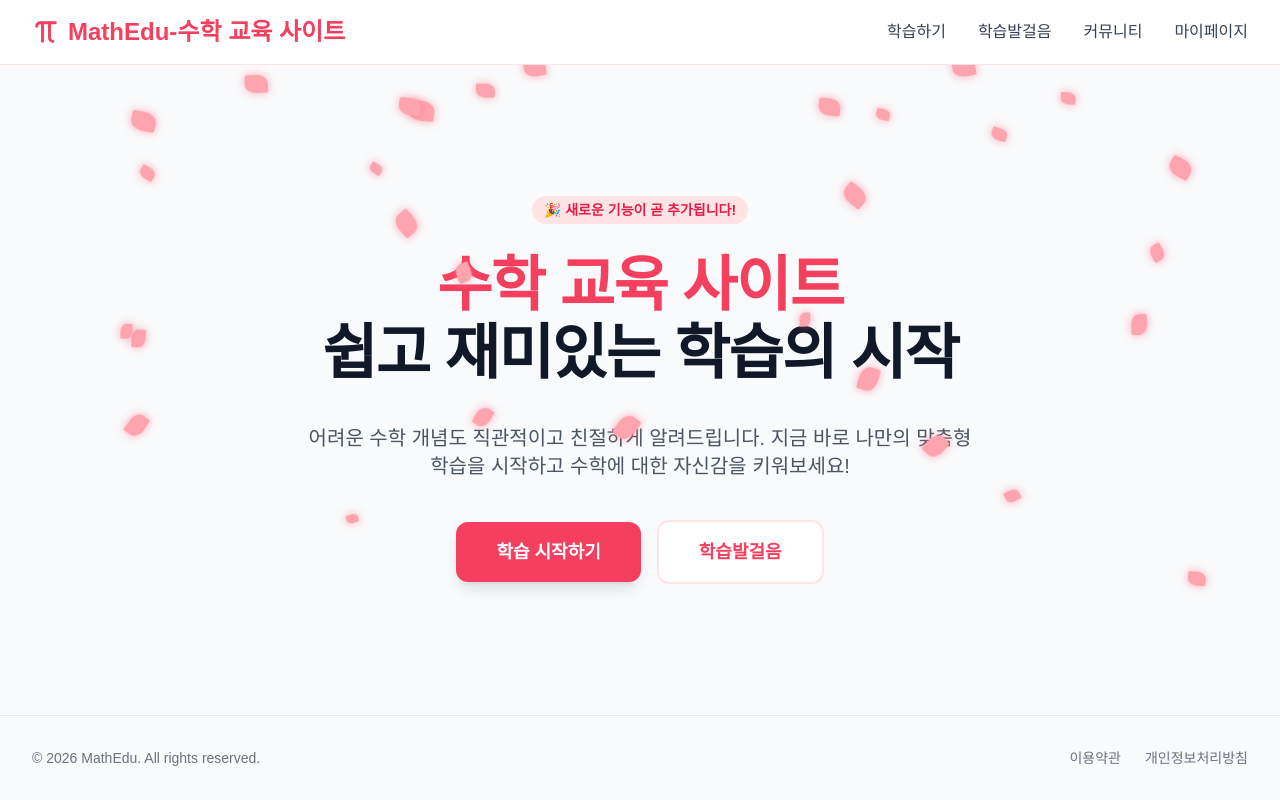
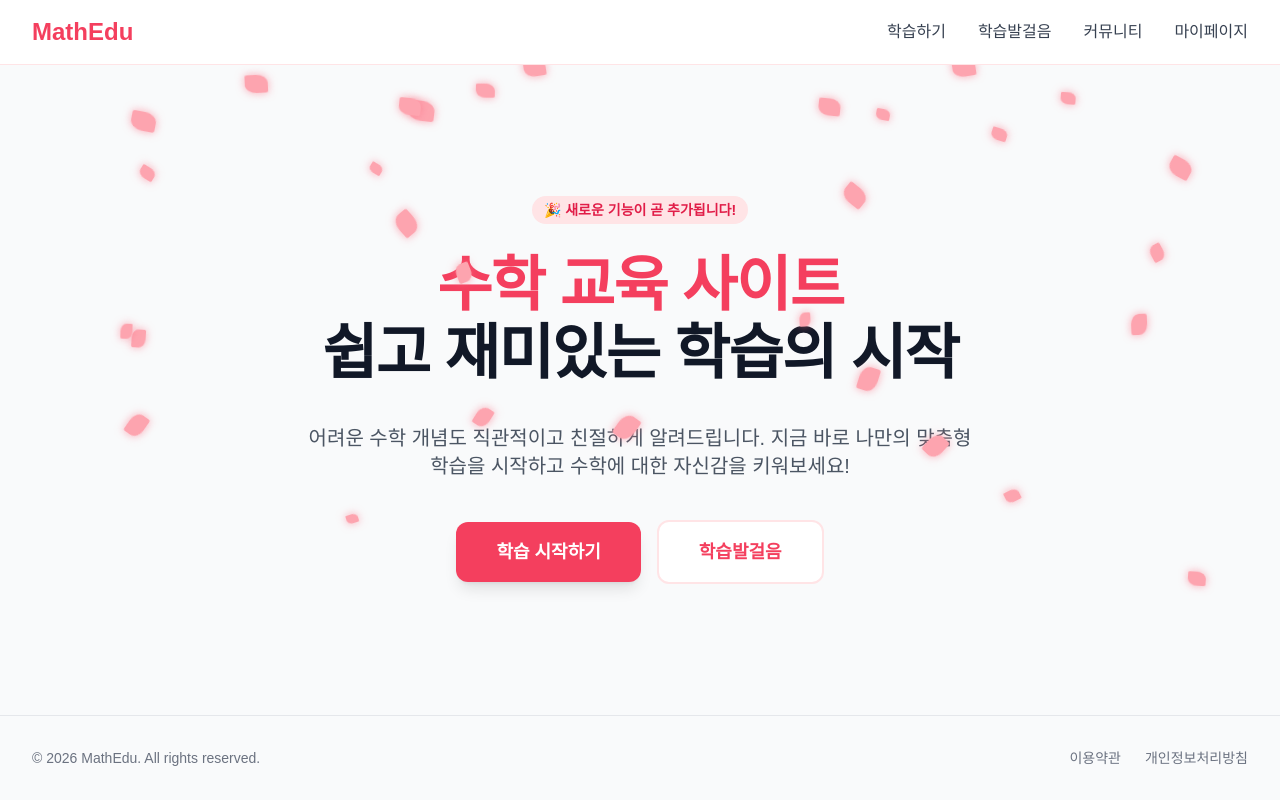
Before and after one commit to ssi-nny/mathweb, a Next.js app: page / in a window 1280 px wide. Built offline with nearby package versions, Linux system fonts and the light colour scheme.

Commit message:
Fix head vs header misunderstanding

```diff
--- a/app/layout.tsx
+++ b/app/layout.tsx
@@ -3,7 +3,7 @@ import Link from "next/link";
 import "./globals.css";
 
 export const metadata: Metadata = {
-  title: "수학 교육 사이트",
+  title: "MathEdu-수학 교육 사이트",
   description: "누구나 쉽게 배우는 수학 교육 웹서비스",
 };
 
@@ -20,14 +20,7 @@ export default function RootLayout({
           <div className="max-w-7xl mx-auto px-4 sm:px-6 lg:px-8 h-16 flex items-center justify-between">
             <div className="flex-shrink-0 flex items-center cursor-pointer">
               {/* 서비스 로고(수학) */}
-              <Link href="/" className="flex items-center text-xl sm:text-2xl font-bold text-rose-500 dark:text-rose-400">
-                <svg xmlns="http://www.w3.org/2000/svg" width="28" height="28" viewBox="0 0 24 24" fill="none" stroke="currentColor" strokeWidth="2.5" strokeLinecap="round" strokeLinejoin="round" className="mr-2">
-                  <line x1="9" x2="9" y1="4" y2="20" />
-                  <path d="M4 7c0-1.7 1.3-3 3-3h13" />
-                  <path d="M18 20c-1.7 0-3-1.3-3-3V4" />
-                </svg>
-                MathEdu-수학 교육 사이트
-              </Link>
+              <Link href="/" className="text-2xl font-bold text-rose-500 dark:text-rose-400">MathEdu</Link>
             </div>
             <nav className="hidden md:block">
               {/* 여기에 새로운 네비게이션 아이템 컴포넌트를 추가하세요 */}
```
Also changed, not shown: app/icon.svg (added).
